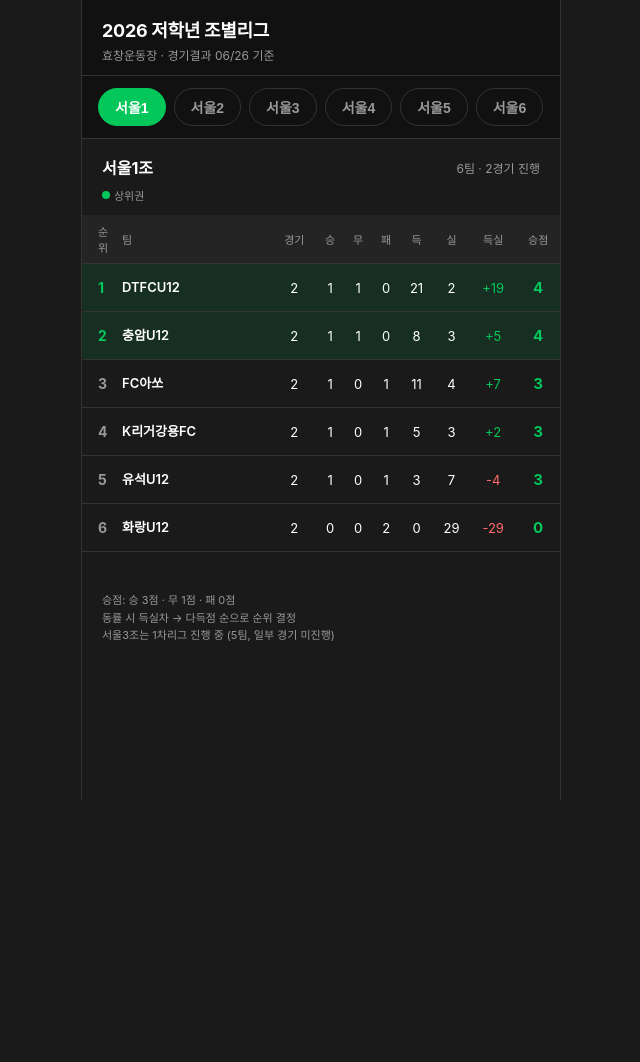
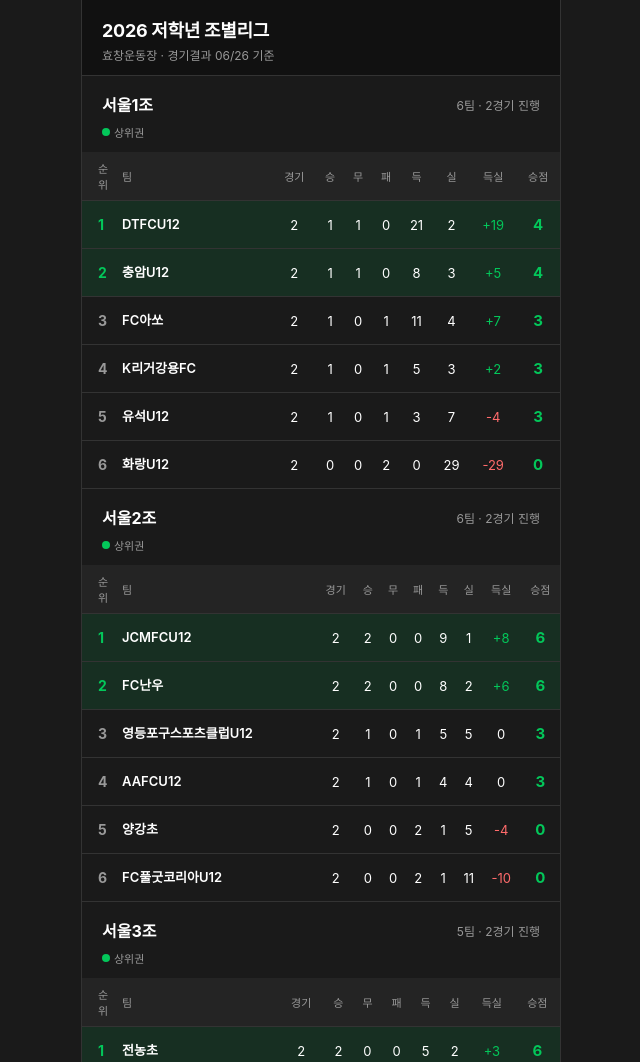
Before and after one commit to kennyduhee/league, a plain HTML site: page index.html in a window 1280 px wide. Shown: the top 1062 px of the page, without its empty margins (319-959 px from the left). Before the commit the page ends 800 px from the top, so only its background shows below. Drawn offline with Linux system fonts and the light colour scheme.

Commit message:
Update standings layout and add standings image

```diff
--- a/index.html
+++ b/index.html
@@ -54,39 +54,7 @@
     }
 
     .group-tabs {
-      display: flex;
-      gap: 8px;
-      padding: 12px 16px;
-      overflow-x: auto;
-      scrollbar-width: none;
-      background: var(--bg-header);
-      border-bottom: 1px solid var(--border);
-      position: sticky;
-      top: 62px;
-      z-index: 99;
-    }
-
-    .group-tabs::-webkit-scrollbar {
       display: none;
-    }
-
-    .group-tab {
-      flex-shrink: 0;
-      padding: 8px 16px;
-      border-radius: 20px;
-      border: 1px solid var(--border);
-      background: transparent;
-      color: var(--text-secondary);
-      font-size: 14px;
-      font-weight: 600;
-      cursor: pointer;
-      transition: all 0.2s;
-    }
-
-    .group-tab.active {
-      background: var(--naver-green);
-      border-color: var(--naver-green);
-      color: #fff;
     }
 
     .content {
@@ -94,10 +62,6 @@
     }
 
     .group-panel {
-      display: none;
-    }
-
-    .group-panel.active {
       display: block;
     }
 
@@ -381,7 +345,59 @@
       }).join("");
     }
 
-    renderTabs();
+    function renderContent() {
+      const content = document.getElementById("content");
+      content.innerHTML = GROUPS.map((g) => {
+        const rows = STANDINGS[g];
+        const teamCount = rows.length;
+        const maxPlayed = Math.max(...rows.map((r) => r.played));
+
+        return `
+          <section class="group-panel" id="panel-${g}">
+            <div class="group-info">
+              <span class="group-name">${g}조</span>
+              <span class="group-meta">${teamCount}팀 · ${maxPlayed}경기 진행</span>
+            </div>
+            <div class="legend">
+              <span class="legend-item"><span class="legend-dot"></span> 상위권</span>
+            </div>
+            <table class="standings-table">
+              <thead>
+                <tr>
+                  <th>순위</th>
+                  <th>팀</th>
+                  <th>경기</th>
+                  <th>승</th>
+                  <th>무</th>
+                  <th>패</th>
+                  <th>득</th>
+                  <th>실</th>
+                  <th>득실</th>
+                  <th>승점</th>
+                </tr>
+              </thead>
+              <tbody>
+                ${rows.map((r) => `
+                  <tr class="${r.rank <= 2 ? "top-rank" : ""}">
+                    <td>${r.rank}</td>
+                    <td>${r.team}</td>
+                    <td>${r.played}</td>
+                    <td>${r.won}</td>
+                    <td>${r.drawn}</td>
+                    <td>${r.lost}</td>
+                    <td>${r.gf}</td>
+                    <td>${r.ga}</td>
+                    <td>${formatGd(r.gd)}</td>
+                    <td class="pts">${r.pts}</td>
+                  </tr>
+                `).join("")}
+              </tbody>
+            </table>
+          </section>
+        `;
+      }).join("");
+    }
+
     renderContent();
   </script>
 </body>
```
Also changed, not shown: 순위표.jpg (added), 2 other files.
